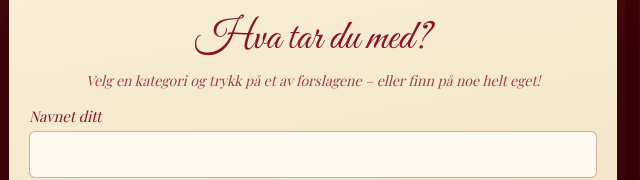
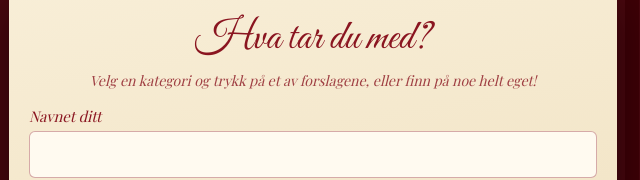
Before and after one commit to heleneneumann/Julebord2026, a plain HTML site: page index.html in a window 1280 px wide. Shown: the part 622-802 px from the top of the page, 327-967 px from the left. Drawn offline with nearby package versions, Linux system fonts and the light colour scheme; a web font is replaced by a local one.

Commit message:
Bytt tankestrek med komma i hjelpeteksten
Co-Authored-By: Claude Opus 5.5 <noreply@anthropic.com>

```diff
--- a/index.html
+++ b/index.html
@@ -45,7 +45,7 @@
     <!-- Påmelding -->
     <section class="papir" id="pamelding" aria-labelledby="pamelding-tittel">
       <h2 class="skrift" id="pamelding-tittel">Hva tar du med?</h2>
-      <p class="hjelp midt" id="pamelding-intro">Velg en kategori og trykk på et av forslagene – eller finn på noe helt eget!</p>
+      <p class="hjelp midt" id="pamelding-intro">Velg en kategori og trykk på et av forslagene, eller finn på noe helt eget!</p>
 
       <div id="min-pamelding" class="min-pamelding" hidden>
         <p>Du er påmeldt med</p>
```
